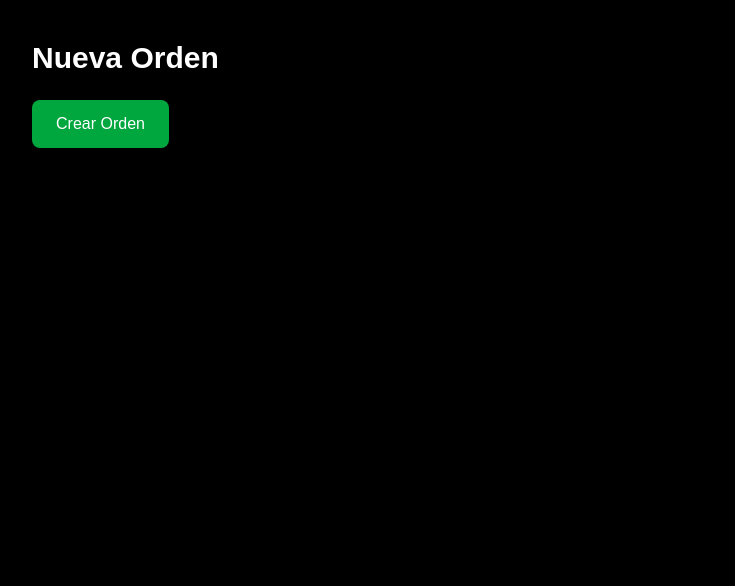
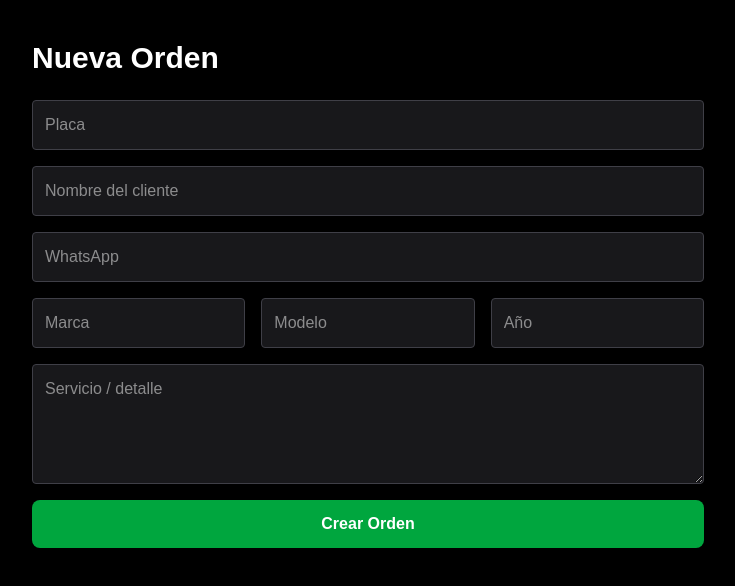
Before and after one commit to josulopez961-bot/taller-mvp, a Next.js app: page /admin/new in a window 1280 px wide. Shown: the top 586 px of the page, without its empty margins (8-743 px from the left). Built offline with nearby package versions, Linux system fonts and the light colour scheme.

Commit message:
new order form with plate search

```diff
--- a/app/admin/new/page.tsx
+++ b/app/admin/new/page.tsx
@@ -2,8 +2,22 @@
 
 import { useState } from 'react'
 
-export default function NewOrder() {
+export default function NewOrderPage() {
+  const [form, setForm] = useState({
+    plate: '',
+    customer_name: '',
+    whatsapp: '',
+    make: '',
+    model: '',
+    year: '',
+    summary: '',
+  })
+
   const [loading, setLoading] = useState(false)
+
+  function updateField(key: string, value: string) {
+    setForm((prev) => ({ ...prev, [key]: value }))
+  }
 
   async function createOrder() {
     setLoading(true)
@@ -11,6 +25,8 @@ export default function NewOrder() {
     try {
       const res = await fetch('/api/admin/create-order', {
         method: 'POST',
+        headers: { 'Content-Type': 'application/json' },
+        body: JSON.stringify(form),
       })
 
       const data = await res.json()
@@ -25,7 +41,7 @@ export default function NewOrder() {
       await navigator.clipboard.writeText(link)
 
       alert(`Orden creada: ${data.code}\nLink copiado:\n${link}`)
-    } catch (error) {
+    } catch {
       alert('Error al crear la orden')
     } finally {
       setLoading(false)
@@ -36,13 +52,66 @@ export default function NewOrder() {
     <div className="min-h-screen bg-black text-white p-10">
       <h1 className="text-3xl font-bold mb-6">Nueva Orden</h1>
 
+      <div className="grid gap-4 max-w-2xl">
+        <input
+          className="p-3 rounded bg-zinc-900 border border-zinc-700"
+          placeholder="Placa"
+          value={form.plate}
+          onChange={(e) => updateField('plate', e.target.value.toUpperCase())}
+        />
+
+        <input
+          className="p-3 rounded bg-zinc-900 border border-zinc-700"
+          placeholder="Nombre del cliente"
+          value={form.customer_name}
+          onChange={(e) => updateField('customer_name', e.target.value)}
+        />
+
+        <input
+          className="p-3 rounded bg-zinc-900 border border-zinc-700"
+          placeholder="WhatsApp"
+          value={form.whatsapp}
+          onChange={(e) => updateField('whatsapp', e.target.value)}
+        />
+
+        <div className="grid grid-cols-3 gap-4">
+          <input
+            className="p-3 rounded bg-zinc-900 border border-zinc-700"
+            placeholder="Marca"
+            value={form.make}
+            onChange={(e) => updateField('make', e.target.value)}
+          />
+
+          <input
+            className="p-3 rounded bg-zinc-900 border border-zinc-700"
+            placeholder="Modelo"
+            value={form.model}
+            onChange={(e) => updateField('model', e.target.value)}
+          />
+
+          <input
+            className="p-3 rounded bg-zinc-900 border border-zinc-700"
+            placeholder="Año"
+            value={form.year}
+            onChange={(e) => updateField('year', e.target.value)}
+          />
+        </div>
+
+        <textarea
+          className="p-3 rounded bg-zinc-900 border border-zinc-700 min-h-[120px]"
+          placeholder="Servicio / detalle"
+          value={form.summary}
+          onChange={(e) => updateField('summary', e.target.value)}
+        />
+
         <button
           onClick={createOrder}
-        className="bg-green-600 px-6 py-3 rounded-lg disabled:opacity-50"
           disabled={loading}
+          className="bg-green-600 hover:bg-green-700 disabled:opacity-60 px-6 py-3 rounded-lg font-semibold"
         >
           {loading ? 'Creando...' : 'Crear Orden'}
         </button>
       </div>
+    </div>
   )
 }
--- a/app/api/admin/create-order/route.ts
+++ b/app/api/admin/create-order/route.ts
@@ -6,48 +6,112 @@ const supabase = createClient(
   process.env.SUPABASE_SERVICE_ROLE_KEY!
 )
 
-export async function POST() {
+export async function POST(req: Request) {
   try {
-    const { data: last, error: lastError } = await supabase
-      .from('orders')
-      .select('public_code')
-      .order('public_code', { ascending: false })
-      .limit(1)
+    const body = await req.json()
 
-    if (lastError) {
-      return NextResponse.json({ error: lastError.message }, { status: 500 })
+    const plate = String(body.plate || '').trim().toUpperCase()
+    const customerName = String(body.customer_name || '').trim()
+    const whatsapp = String(body.whatsapp || '').trim()
+    const make = String(body.make || '').trim()
+    const model = String(body.model || '').trim()
+    const summary = String(body.summary || '').trim()
+    const year = body.year ? Number(body.year) : null
+
+    if (!plate) {
+      return NextResponse.json({ error: 'La placa es obligatoria' }, { status: 400 })
     }
 
-    let next = 1
-
-    if (last && last.length > 0) {
-      const lastNumber = parseInt(last[0].public_code.replace('FIN', ''))
-      next = lastNumber + 1
+    if (!summary) {
+      return NextResponse.json({ error: 'El servicio es obligatorio' }, { status: 400 })
     }
 
-    const code = `FIN${String(next).padStart(3, '0')}`
+    // 1) Buscar vehículo por placa
+    const { data: existingVehicle } = await supabase
+      .from('vehicles')
+      .select('id, customer_id')
+      .eq('plate', plate)
+      .maybeSingle()
 
-    // usamos por ahora el primer vehículo disponible
+    let vehicleId = existingVehicle?.id ?? null
+    let customerId = existingVehicle?.customer_id ?? null
+
+    // 2) Si no existe vehículo, crear cliente y vehículo
+    if (!vehicleId) {
+      if (!customerName) {
+        return NextResponse.json(
+          { error: 'Si la placa no existe, debes ingresar nombre del cliente' },
+          { status: 400 }
+        )
+      }
+
+      const { data: customer, error: customerError } = await supabase
+        .from('customers')
+        .insert({
+          full_name: customerName,
+          whatsapp: whatsapp || null,
+        })
+        .select('id')
+        .single()
+
+      if (customerError || !customer) {
+        return NextResponse.json(
+          { error: customerError?.message || 'No se pudo crear el cliente' },
+          { status: 500 }
+        )
+      }
+
+      customerId = customer.id
+
       const { data: vehicle, error: vehicleError } = await supabase
         .from('vehicles')
+        .insert({
+          customer_id: customerId,
+          plate,
+          make: make || null,
+          model: model || null,
+          year: year || null,
+        })
         .select('id')
-      .limit(1)
         .single()
 
       if (vehicleError || !vehicle) {
         return NextResponse.json(
-        { error: 'No existe ningún vehículo para asociar a la orden' },
+          { error: vehicleError?.message || 'No se pudo crear el vehículo' },
           { status: 500 }
         )
       }
 
+      vehicleId = vehicle.id
+    }
+
+    // 3) Generar siguiente FIN###
+    const { data: allCodes, error: codesError } = await supabase
+      .from('orders')
+      .select('public_code')
+      .ilike('public_code', 'FIN%')
+
+    if (codesError) {
+      return NextResponse.json({ error: codesError.message }, { status: 500 })
+    }
+
+    let maxNum = 0
+    for (const row of allCodes || []) {
+      const raw = String(row.public_code || '').replace('FIN', '')
+      const n = parseInt(raw, 10)
+      if (!Number.isNaN(n) && n > maxNum) maxNum = n
+    }
+
+    const code = `FIN${String(maxNum + 1).padStart(3, '0')}`
+
+    // 4) Crear orden
     const { error: insertError } = await supabase
       .from('orders')
       .insert({
+        vehicle_id: vehicleId,
         public_code: code,
         status: 'recibido',
-        summary: 'Nueva orden',
-        vehicle_id: vehicle.id,
+        summary,
       })
 
     if (insertError) {
@@ -55,10 +119,7 @@ export async function POST() {
     }
 
     return NextResponse.json({ code })
-  } catch (err) {
-    return NextResponse.json(
-      { error: 'Error interno al crear la orden' },
-      { status: 500 }
-    )
+  } catch {
+    return NextResponse.json({ error: 'Error interno al crear la orden' }, { status: 500 })
   }
 }
```
Lines whose indentation alone changed are shown as unchanged.
